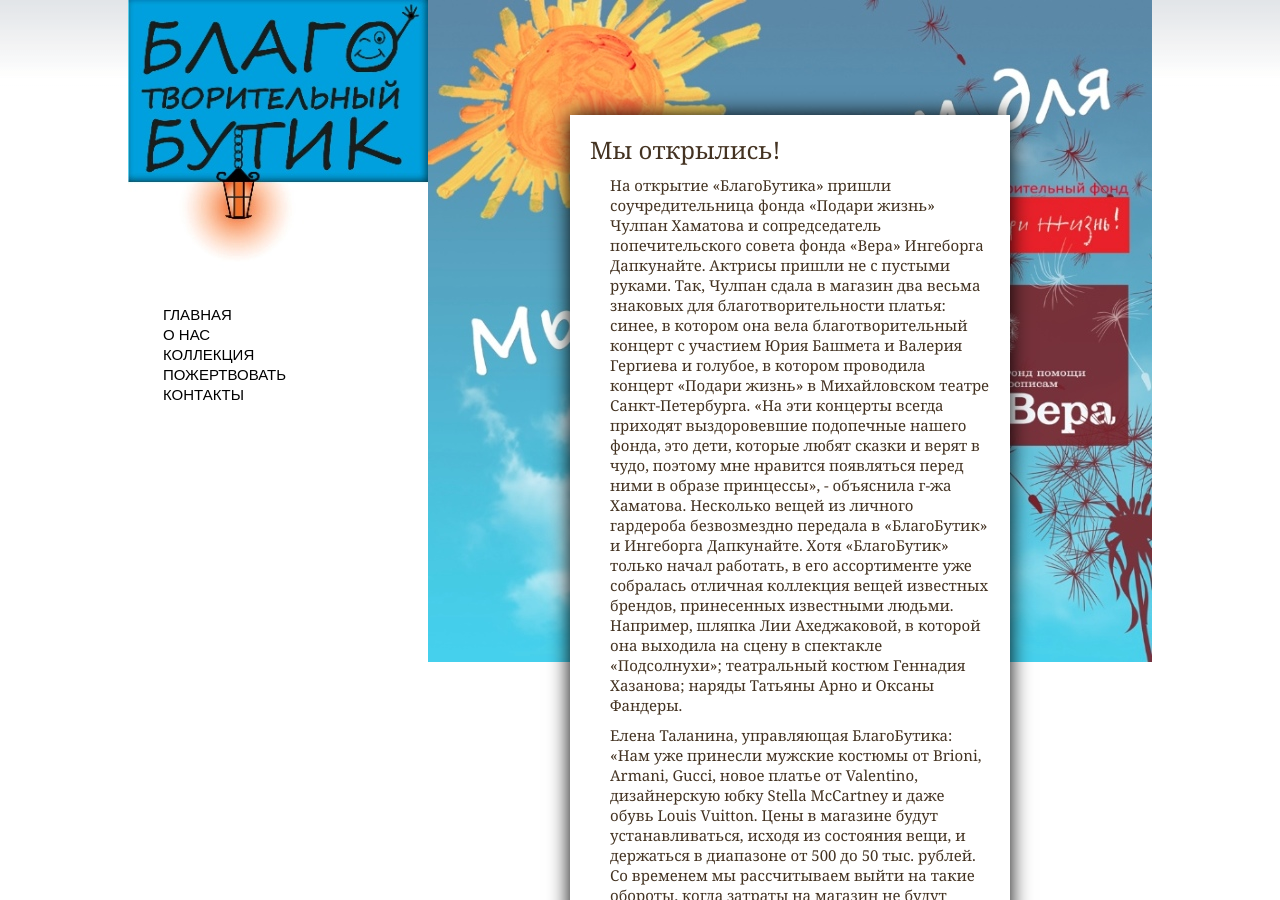
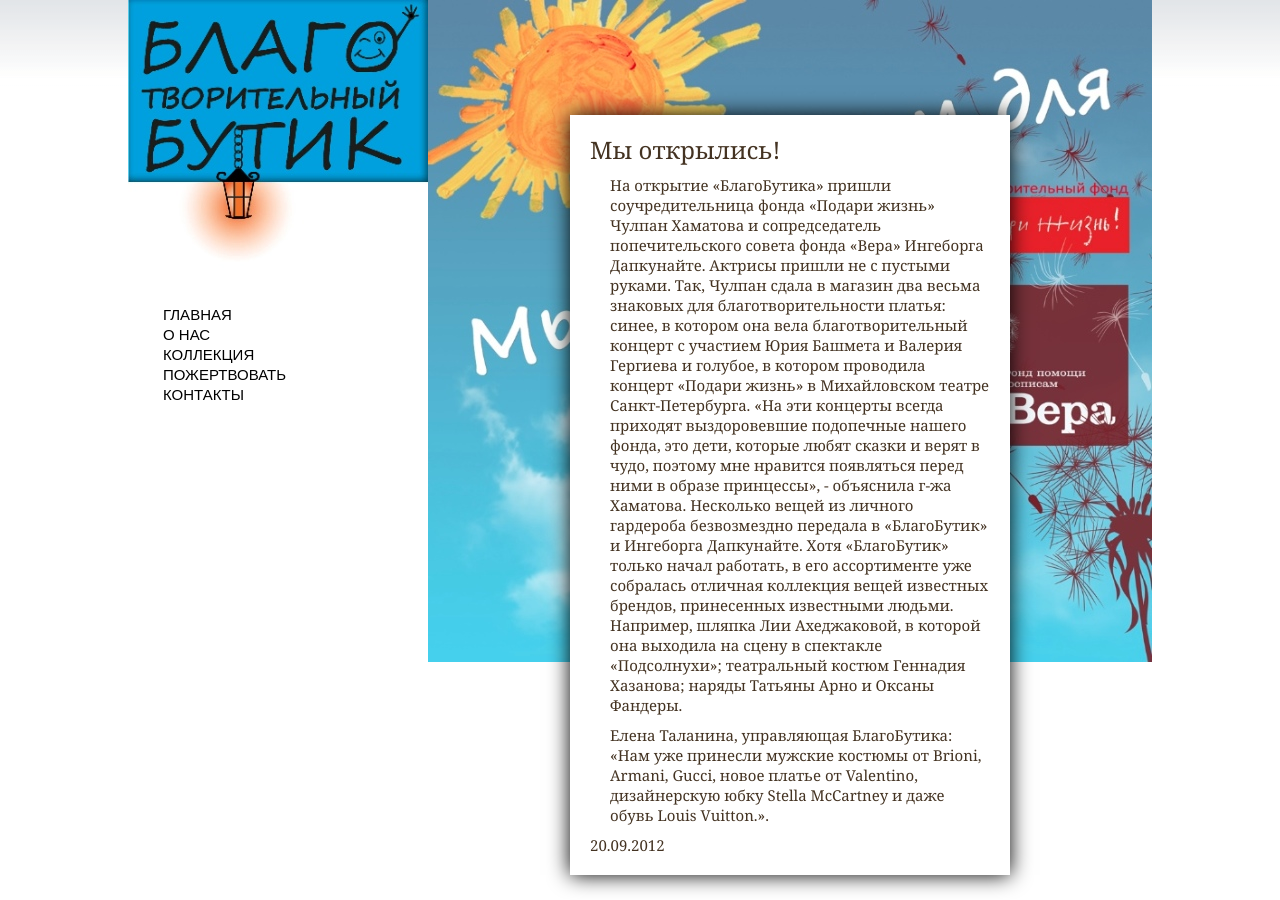
Before and after one commit to Integral/blagobutik, a Jekyll site: the page built from index.html, in a window 1280 px wide. Built offline with Jekyll 4.4.1, drawn with Linux system fonts in a browser that asks for light colours; some of the changed text lies outside the part shown.

Commit message:
Updated _posts/news/2012-09-20-your-filename.md

```diff
--- a/_posts/news/2012-09-20-your-filename.md
+++ b/_posts/news/2012-09-20-your-filename.md
@@ -10,4 +10,4 @@
 Несколько вещей из личного гардероба безвозмездно передала в «БлагоБутик» и Ингеборга Дапкунайте.
 Хотя «БлагоБутик» только начал работать, в его ассортименте уже собралась отличная коллекция вещей известных брендов, принесенных известными людьми. Например, шляпка Лии Ахеджаковой, в которой она выходила на сцену в спектакле «Подсолнухи»; театральный костюм Геннадия Хазанова; наряды Татьяны Арно и Оксаны Фандеры.
 
-Елена Таланина, управляющая БлагоБутика: «Нам уже принесли мужские костюмы от Brioni, Armani, Gucci, новое платье от Valentino, дизайнерскую юбку Stella McCartney и даже обувь Louis Vuitton. Цены в магазине будут устанавливаться, исходя из состояния вещи, и держаться в диапазоне от 500 до 50 тыс. рублей. Со временем мы рассчитываем выйти на такие обороты, когда затраты на магазин не будут превышать 10-20% с продаж, но уже на начальном этапе становления и развития бутика не менее 50% поступит в виде пожертвования в фонды, даже если это будет в убыток магазину».
+Елена Таланина, управляющая БлагоБутика: «Нам уже принесли мужские костюмы от Brioni, Armani, Gucci, новое платье от Valentino, дизайнерскую юбку Stella McCartney и даже обувь Louis Vuitton.».
```
